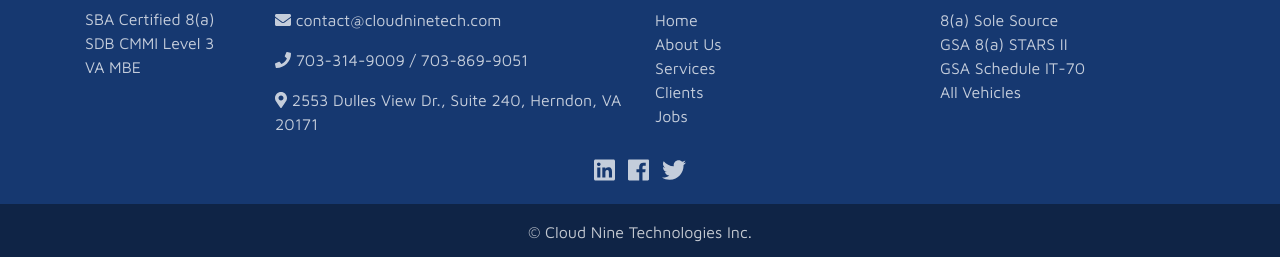
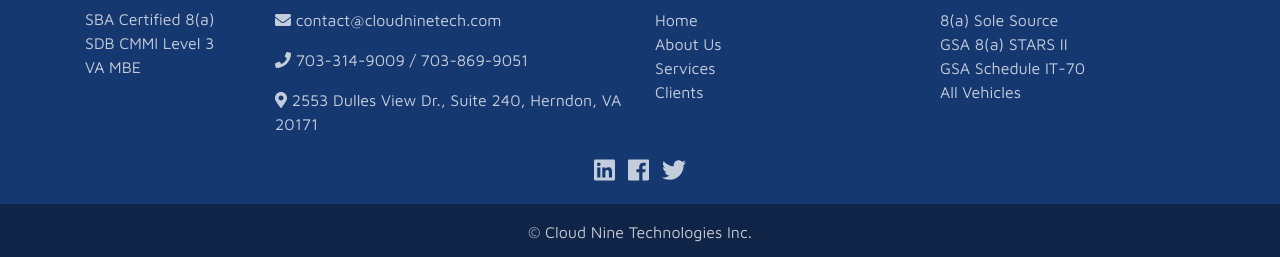
Before and after one commit to Ashwin1421/c9website, a Jekyll site: the page built from index.html, in a window 1280 px wide. Shown: the part 1512-1769 px from the top of the page. Built offline with Jekyll 4.4.1, drawn with Linux system fonts in a browser that asks for light colours; nearby versions of some CDN libraries.

Commit message:
removed link to jobs duplicate page

```diff
--- a/_includes/footer.html
+++ b/_includes/footer.html
@@ -53,9 +53,6 @@
                     <li>
                         <a href="#!">Clients</a>
                     </li>
-                    <li>
-                        <a href="jobs.html">Jobs</a>
-                    </li>
                 </ul>
             </div>
 
```
